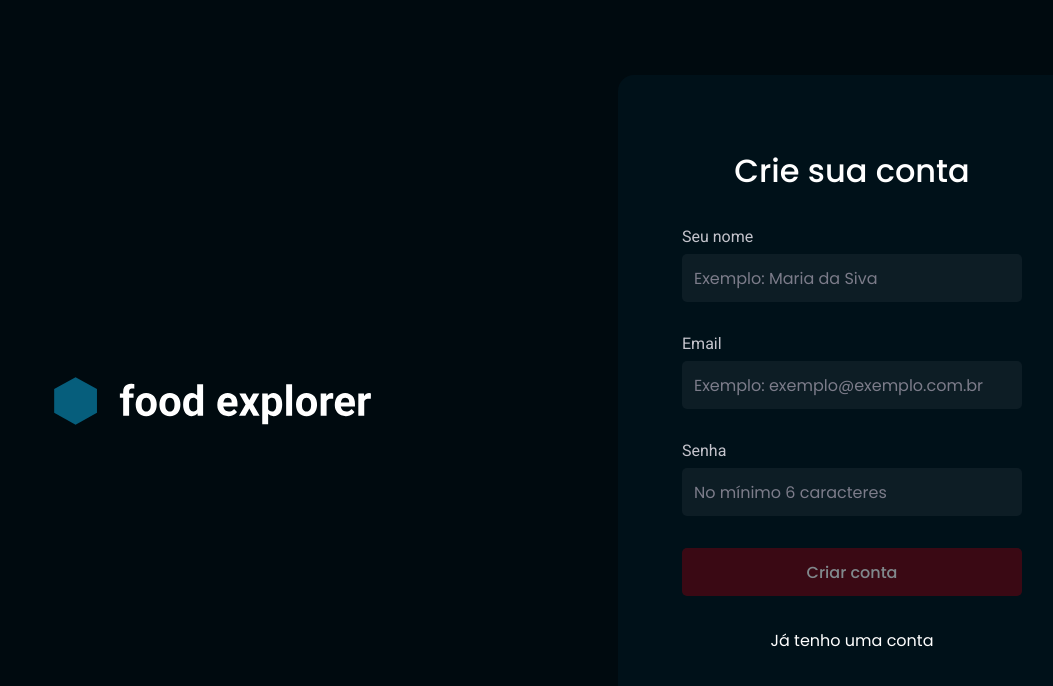
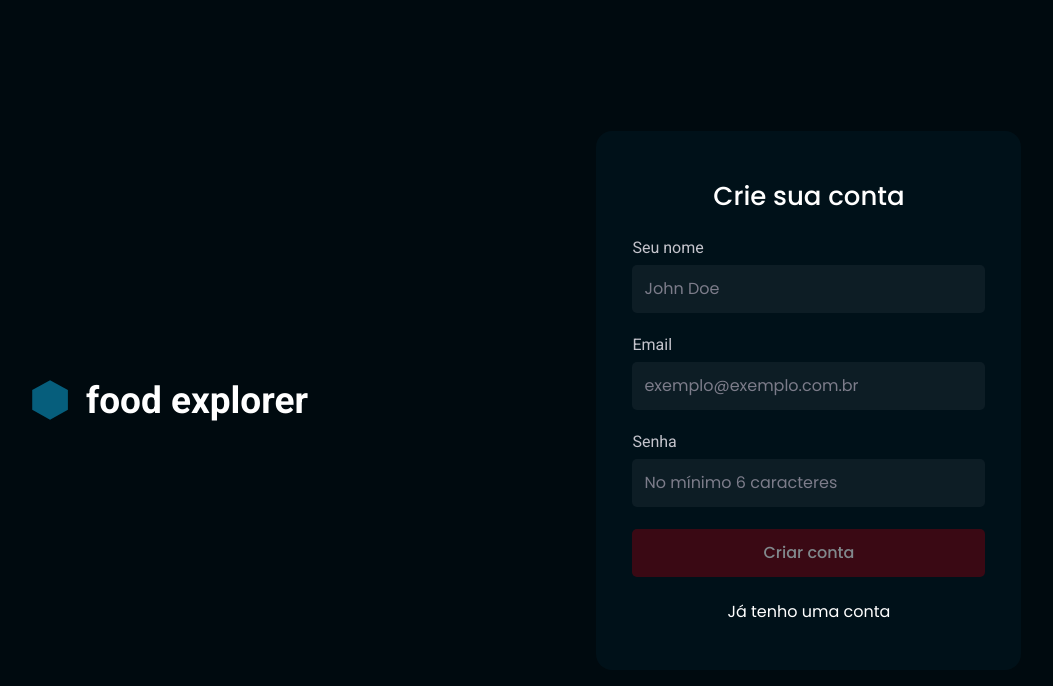
Before and after one commit to dbento-dev/food-explorer, a React (Vite) app: page /register in a window 1280 px wide. Shown: the top 686 px of the page, without its empty margins (147-1200 px from the left). Built offline with nearby package versions, Linux system fonts and the light colour scheme.

Commit message:
fix: add loading button at register

```diff
--- a/src/components/ButtonLoading/index.jsx
+++ b/src/components/ButtonLoading/index.jsx
@@ -1,9 +1,9 @@
 import { Container } from './styles'
 
-export function ButtonLoading({ title, isLoading, ...rest }) {
+export function ButtonLoading({ title, isLoading, isDisabled, ...rest }) {
   return (
     <Container {...rest}>
-      <button type="button">
+      <button type="button" disabled={isDisabled}>
         {isLoading ? <div className="loader"></div> : title}
       </button>
     </Container>
--- a/src/components/ButtonLoading/styles.js
+++ b/src/components/ButtonLoading/styles.js
@@ -25,6 +25,11 @@ export const Container = styled.div`
     border: 0;
     border-radius: 5px;
     gap: 1.6rem;
+
+    &:disabled {
+      opacity: 0.5;
+      cursor: not-allowed;
+    }
   }
 
   .loader {
--- a/src/pages/SignUp/index.jsx
+++ b/src/pages/SignUp/index.jsx
@@ -1,12 +1,14 @@
 import { useState } from 'react'
 import { Link, useNavigate } from 'react-router-dom'
+import { toast } from 'react-toastify'
 import { api } from '../../services/api'
 
-import { Background, Container, Form } from './styles'
+import { Container, Form, Logo } from './styles'
+import logoSVG from '../../assets/logo.svg'
 
 import { Input } from '../../components/Input'
-import { Button } from '../../components/Button'
-import { toast } from 'react-toastify'
+
+import { ButtonLoading } from '../../components/ButtonLoading'
 
 export function SignUp() {
   const [name, setName] = useState('')
@@ -48,7 +50,10 @@ export function SignUp() {
 
   return (
     <Container>
-      <Background />
+      <Logo>
+        <img src={logoSVG} alt="logo do food explorer" />
+        <span>food explorer</span>
+      </Logo>
       <Form>
         <div>
           <h1>Crie sua conta</h1>
@@ -56,7 +61,7 @@ export function SignUp() {
           <label htmlFor="name">Seu nome</label>
           <Input
             name="name"
-            placeholder="Exemplo: Maria da Siva"
+            placeholder="John Doe"
             type="email"
             onChange={(e) => setName(e.target.value)}
             required
@@ -65,7 +70,7 @@ export function SignUp() {
           <label htmlFor="email">Email</label>
           <Input
             name="email"
-            placeholder="Exemplo: exemplo@exemplo.com.br"
+            placeholder="exemplo@exemplo.com.br"
             type="email"
             onChange={(e) => setEmail(e.target.value)}
             required
@@ -80,11 +85,13 @@ export function SignUp() {
             required
           />
 
-          <Button
-            title={isLoading ? 'Criando...' : 'Criar conta'}
+          <ButtonLoading
+            className="register-button"
+            title="Criar conta"
+            buttontype="primary"
             onClick={handleSignUp}
-            buttontype="warning"
-            disabled={disabledSubmitButton}
+            isLoading={isLoading}
+            isDisabled={disabledSubmitButton}
           />
 
           <Link to="/">Já tenho uma conta</Link>
--- a/src/pages/SignUp/styles.js
+++ b/src/pages/SignUp/styles.js
@@ -1,9 +1,9 @@
 import styled from 'styled-components'
 
-import foodExplorerLogoSVG from '../../assets/food-explorer-logo.svg'
 import { device } from '../../styles/theme'
 
 export const Container = styled.div`
+  width: 100%;
   height: 100vh;
   display: flex;
   flex-direction: column;
@@ -12,35 +12,47 @@ export const Container = styled.div`
 
   @media ${device.laptop} {
     flex-direction: row;
-    flex-direction: row;
-    align-items: stretch;
+    align-items: center;
+    justify-content: center;
     gap: 0;
   }
 `
 
-export const Background = styled.div`
-  background: url(${foodExplorerLogoSVG}) no-repeat center center;
-  height: 10rem;
+export const Logo = styled.div`
+  width: 100%;
+  height: 4.4rem;
+  display: flex;
+  align-items: center;
+  justify-content: center;
+  gap: 1.6rem;
 
-  @media ${device.laptop} {
-    flex: 1;
-    height: 100vh;
+  > img {
+    width: 4rem;
+    height: 4rem;
+  }
+
+  > span {
+    color: ${({ theme }) => theme.COLORS.LIGHT_100};
+    font-family: 'Roboto', sans-serif;
+    font-size: 3.7rem;
+    font-weight: 700;
   }
 `
 
 export const Form = styled.form`
+  width: 100%;
   display: flex;
-  flex-direction: column;
   justify-content: center;
-  padding: 0 4.7rem;
+  padding: 0 1.6rem;
 
   > div {
+    width: 100%;
     display: flex;
     flex-direction: column;
     justify-content: center;
     background-color: ${({ theme }) => theme.COLORS.DARK_700};
     height: 100%;
-    padding: 6.4rem;
+    padding: 2.6rem 1.6rem;
     border-radius: 1.6rem;
 
     > h1 {
@@ -53,29 +65,43 @@ export const Form = styled.form`
     > label {
       font-family: 'Roboto', sans-serif;
       font-size: 1.6rem;
+
       font-weight: 400;
       color: ${({ theme }) => theme.COLORS.LIGHT_400};
-      margin-top: 3.2rem;
+      margin-top: 2.2rem;
       margin-bottom: 0.8rem;
     }
 
-    > button {
-      margin-top: 3.2rem;
+    > .register-button {
+      margin-top: 2.2rem;
     }
 
     > a {
-      margin-top: 3.2rem;
+      margin-top: 2.2rem;
       color: ${({ theme }) => theme.COLORS.LIGHT_100};
       align-self: center;
     }
   }
 
+  @media ${device.mobileL} {
+    > div {
+      width: 100%;
+      max-width: 42.5rem;
+      padding: 2.6rem 2.6rem;
+    }
+  }
+
   @media ${device.laptop} {
     > div {
-      height: 65rem;
+      width: 100%;
+      max-width: 42.5rem;
+      padding: 4.6rem 3.6rem;
 
       > h1 {
-        font-size: 3.2rem;
+        font-size: 2.6rem;
+        font-weight: 500;
+        color: ${({ theme }) => theme.COLORS.LIGHT_100};
+        align-self: center;
       }
     }
   }
```
